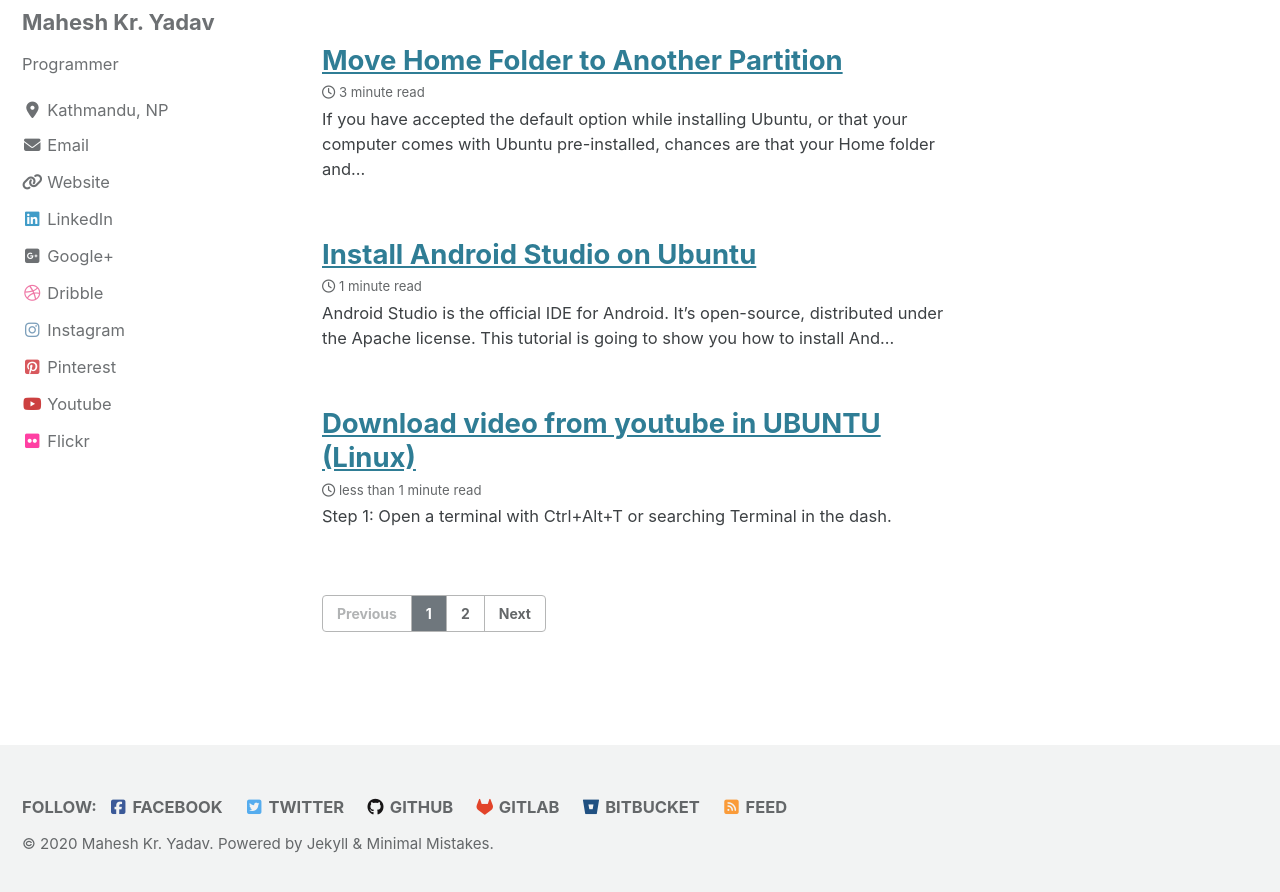
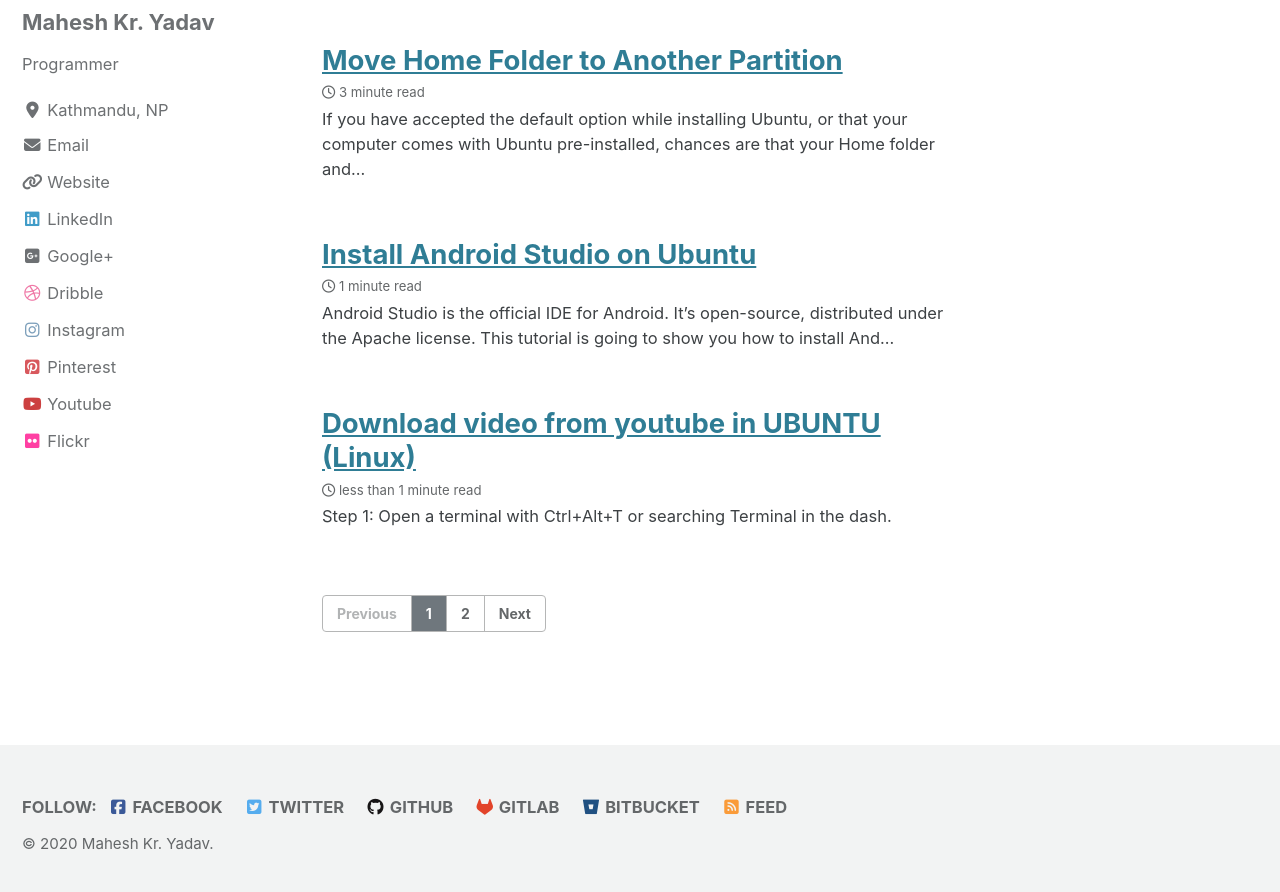
Before and after one commit to ritayadav/myblog, a Jekyll site: the page built from index.html, in a window 1280 px wide and 900 px high, scrolled down 558 px. Shown: the top 892 px of the window. Built offline with Jekyll 4.4.1, drawn with Linux system fonts in a browser that asks for light colours; cached includes are drawn as plain includes; nearby versions of some CDN libraries; the list of posts is cut into pages by our own code.

Commit message:
footer changed

```diff
--- a/_includes/footer.html
+++ b/_includes/footer.html
@@ -7,7 +7,7 @@
     {% if site.footer.links %}
       {% for link in site.footer.links %}
         {% if link.label and link.url %}
-          <li><a href="{{ link.url }}" rel="nofollow noopener noreferrer"><i class="{{ link.icon | default: 'fas fa-link' }}" aria-hidden="true"></i> {{ link.label }}</a></li>
+          <li><a href="{{ link.url }}"><i class="{{ link.icon | default: 'fas fa-link' }}" aria-hidden="true"></i> {{ link.label }}</a></li>
         {% endif %}
       {% endfor %}
     {% endif %}
@@ -16,4 +16,4 @@
   </ul>
 </div>
 
-<div class="page__footer-copyright">&copy; {{ site.time | date: '%Y' }} {{ site.name | default: site.title }}. {{ site.data.ui-text[site.locale].powered_by | default: "Powered by" }} <a href="https://jekyllrb.com" rel="nofollow">Jekyll</a> &amp; <a href="https://mademistakes.com/work/minimal-mistakes-jekyll-theme/" rel="nofollow">Minimal Mistakes</a>.</div>
+<div class="page__footer-copyright">&copy; {{ site.time | date: '%Y' }} {{ site.name | default: site.title }}.</div>
```
